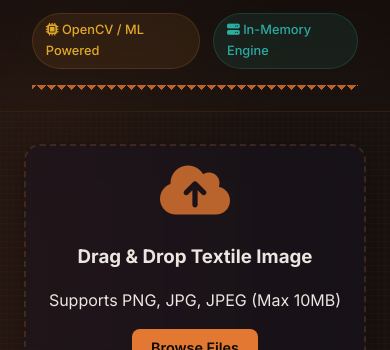
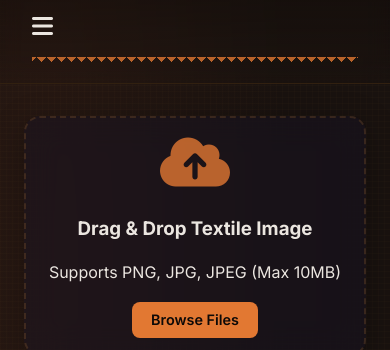
Before and after one commit to anshuman-sahoo1999/aam-net, a plain HTML site: page frontend/index.html in a window 390 px wide. Shown: the part 160-510 px from the top of the page. Drawn offline with nearby package versions, Linux system fonts and the light colour scheme.

Commit message:
Implement responsive navigation (hamburger on mobile, dropdown on desktop) and LaTeX styled formulas in Documentation via KaTeX

```diff
--- a/frontend/app.js
+++ b/frontend/app.js
@@ -52,6 +52,7 @@ document.addEventListener('DOMContentLoaded', () => {
     setupViewTabs();
     setupModelSelector();
     setupExportButtons();
+    setupResponsiveNavigation();
 });
 
 // Drag & Drop Setup
@@ -545,3 +546,46 @@ window.switchDocTab = function(tabId) {
         }
     });
 };
+
+// Responsive Navigation Event Handlers
+function setupResponsiveNavigation() {
+    const navToggle = document.getElementById('navToggle');
+    const navMenu = document.getElementById('navMenu');
+    const docDropdownToggle = document.getElementById('docDropdownToggle');
+
+    // Toggle mobile menu drawer
+    if (navToggle) {
+        navToggle.addEventListener('click', (e) => {
+            e.stopPropagation();
+            navMenu.classList.toggle('active');
+        });
+    }
+
+    // Toggle sub-dropdown list on mobile view when clicking "Documentation"
+    if (docDropdownToggle) {
+        docDropdownToggle.addEventListener('click', (e) => {
+            if (window.innerWidth <= 992) {
+                e.preventDefault();
+                e.stopPropagation();
+                docDropdownToggle.parentElement.classList.toggle('active');
+            }
+        });
+    }
+
+    // Close mobile menu if clicking anywhere else
+    document.addEventListener('click', () => {
+        if (navMenu && navMenu.classList.contains('active')) {
+            navMenu.classList.remove('active');
+        }
+    });
+
+    // Global helper to close mobile menu after clicking links
+    window.closeMobileMenu = function() {
+        if (navMenu) {
+            navMenu.classList.remove('active');
+            if (docDropdownToggle) {
+                docDropdownToggle.parentElement.classList.remove('active');
+            }
+        }
+    };
+}
--- a/frontend/index.html
+++ b/frontend/index.html
@@ -10,6 +10,10 @@
     <link href="https://fonts.googleapis.com/css2?family=Inter:wght@300;400;500;600;700&family=Marcellus&display=swap" rel="stylesheet">
     <!-- FontAwesome for icons -->
     <link rel="stylesheet" href="https://cdnjs.cloudflare.com/ajax/libs/font-awesome/6.4.0/css/all.min.css">
+    <!-- KaTeX for beautiful math equations -->
+    <link rel="stylesheet" href="https://cdn.jsdelivr.net/npm/katex@0.16.8/dist/katex.min.css">
+    <script defer src="https://cdn.jsdelivr.net/npm/katex@0.16.8/dist/katex.min.js"></script>
+    <script defer src="https://cdn.jsdelivr.net/npm/katex@0.16.8/dist/contrib/auto-render.min.js" onload="renderMathInElement(document.body);"></script>
     <!-- Chart.js for analytics -->
     <script src="https://cdn.jsdelivr.net/npm/chart.js"></script>
     <link rel="stylesheet" href="styles.css">
@@ -26,10 +30,25 @@
                     <p>An Angular-Aware Machine Learning Framework for Automated Motif Feature Extraction and Orientation Mapping in Traditional Handloom Textiles</p>
                 </div>
             </div>
-            <div class="header-badges">
-                <span class="badge"><i class="fa-solid fa-microchip"></i> OpenCV / ML Powered</span>
-                <span class="badge secondary"><i class="fa-solid fa-server"></i> In-Memory Engine</span>
-            </div>
+
+            <button class="nav-toggle" id="navToggle" aria-label="Toggle Navigation">
+                <i class="fa-solid fa-bars"></i>
+            </button>
+
+            <nav class="nav-menu" id="navMenu">
+                <ul>
+                    <li><a href="#dropZone" class="nav-link">Analysis Canvas</a></li>
+                    <li class="nav-dropdown">
+                        <a href="#documentationSection" class="nav-link dropdown-toggle" id="docDropdownToggle">Documentation <i class="fa-solid fa-chevron-down"></i></a>
+                        <ul class="dropdown-menu-list">
+                            <li><a href="#documentationSection" onclick="switchDocTab('algorithms'); closeMobileMenu();">Pipeline Algorithms</a></li>
+                            <li><a href="#documentationSection" onclick="switchDocTab('mathematics'); closeMobileMenu();">Mathematical Formulas</a></li>
+                            <li><a href="#documentationSection" onclick="switchDocTab('developer'); closeMobileMenu();">Developer Info</a></li>
+                        </ul>
+                    </li>
+                    <li><a href="https://github.com/anshuman-sahoo1999/aam-net" target="_blank" class="nav-link"><i class="fa-brands fa-github"></i> GitHub</a></li>
+                </ul>
+            </nav>
         </div>
         <div class="temple-border-divider"></div>
     </header>
@@ -228,29 +247,29 @@
                         <div class="formula-box">
                             <h5>PCA Centroid Localization</h5>
                             <div class="math-display">
-                                X̄ = <sup>1</sup>/<sub>N</sub> ∑ x<sub>i</sub> &nbsp;&nbsp;&nbsp;&nbsp; Ȳ = <sup>1</sup>/<sub>N</sub> ∑ y<sub>i</sub>
+                                $$\bar{x} = \frac{1}{N}\sum_{i=1}^{N} x_i, \quad \bar{y} = \frac{1}{N}\sum_{i=1}^{N} y_i$$
                             </div>
                             <p>Subtracts the centroid coordinates to center the contour data points.</p>
                         </div>
                         <div class="formula-box">
                             <h5>Covariance Matrix (C)</h5>
                             <div class="math-display">
-                                C = <sup>1</sup>/<sub>N-1</sub> P<sub>centered</sub><sup>T</sup> P<sub>centered</sub>
+                                $$C = \frac{1}{N-1} P_{\text{centered}}^T P_{\text{centered}}$$
                             </div>
                             <p>Calculates the spatial spread of motif coordinates along 2D axes.</p>
                         </div>
                         <div class="formula-box">
                             <h5>Eigen Decomposition & Angle</h5>
                             <div class="math-display">
-                                det(C - λI) = 0 &nbsp;&nbsp;→&nbsp;&nbsp; θ = arctan2(v<sub>1y</sub>, v<sub>1x</sub>)
+                                $$\det(C - \lambda I) = 0 \implies \theta = \text{arctan2}(v_{1y}, v_{1x})$$
                             </div>
-                            <p>Resolves eigenvalues (λ) and eigenvectors (v<sub>1</sub>) to locate the principal orientation angle (θ).</p>
+                            <p>Resolves eigenvalues (\(\lambda\)) and eigenvectors (\(v_1\)) to locate the principal orientation angle (\(\theta\)).</p>
                         </div>
                         <div class="formula-box">
                             <h5>GLCM Homogeneity & Contrast</h5>
-                            <div class="math-display font-small">
-                                Homogeneity = ∑ [ P(i,j) / (1 + |i-j|²) ] <br>
-                                Contrast = ∑ [ |i-j|² P(i,j) ]
+                            <div class="math-display">
+                                $$\text{Homogeneity} = \sum_{i,j} \frac{P(i,j)}{1 + (i-j)^2}$$
+                                $$\text{Contrast} = \sum_{i,j} (i-j)^2 P(i,j)$$
                             </div>
                             <p>Measures local micro-texture regularity and contrast variance across weavings.</p>
                         </div>
--- a/frontend/styles.css
+++ b/frontend/styles.css
@@ -100,25 +100,152 @@ body {
     max-width: 750px;
 }
 
-.header-badges {
-    display: flex;
-    gap: 0.8rem;
+/* Navigation Menu Styles */
+.nav-toggle {
+    display: none;
+    background: transparent;
+    border: none;
+    color: var(--text-main);
+    font-size: 1.5rem;
+    cursor: pointer;
+    transition: var(--transition);
 }
 
-.badge {
-    background: rgba(212, 140, 55, 0.1);
-    border: 1px solid var(--card-border);
+.nav-toggle:hover {
     color: var(--secondary);
-    padding: 0.4rem 0.8rem;
-    border-radius: 50px;
-    font-size: 0.8rem;
-    font-weight: 500;
 }
 
-.badge.secondary {
-    background: rgba(42, 173, 160, 0.1);
-    border-color: rgba(42, 173, 160, 0.2);
-    color: var(--accent-teal);
+.nav-menu ul {
+    list-style: none;
+    display: flex;
+    align-items: center;
+    gap: 1.5rem;
+    margin: 0;
+    padding: 0;
+}
+
+.nav-link {
+    color: var(--text-main);
+    text-decoration: none;
+    font-size: 0.95rem;
+    font-weight: 500;
+    transition: var(--transition);
+    display: flex;
+    align-items: center;
+    gap: 0.4rem;
+}
+
+.nav-link:hover {
+    color: var(--secondary);
+}
+
+/* Dropdown styling for Desktop */
+.nav-dropdown {
+    position: relative;
+}
+
+.dropdown-menu-list {
+    position: absolute;
+    top: 100%;
+    right: 0;
+    background: var(--bg-darker);
+    border: 1px solid var(--card-border);
+    border-radius: 8px;
+    padding: 0.5rem 0;
+    min-width: 200px;
+    box-shadow: 0 4px 12px rgba(0,0,0,0.5);
+    opacity: 0;
+    visibility: hidden;
+    transform: translateY(10px);
+    transition: var(--transition);
+    z-index: 110;
+    display: flex;
+    flex-direction: column;
+}
+
+.nav-dropdown:hover .dropdown-menu-list {
+    opacity: 1;
+    visibility: visible;
+    transform: translateY(0);
+}
+
+.dropdown-menu-list li {
+    width: 100%;
+}
+
+.dropdown-menu-list a {
+    color: var(--text-muted);
+    text-decoration: none;
+    font-size: 0.85rem;
+    padding: 0.6rem 1.2rem;
+    display: block;
+    transition: var(--transition);
+    cursor: pointer;
+}
+
+.dropdown-menu-list a:hover {
+    background: rgba(212, 140, 55, 0.1);
+    color: var(--secondary);
+}
+
+/* Responsive Mobile Navigation */
+@media (max-width: 992px) {
+    .nav-toggle {
+        display: block;
+    }
+
+    .nav-menu {
+        position: absolute;
+        top: 100%;
+        left: 0;
+        right: 0;
+        background: var(--bg-darker);
+        border-bottom: 1px solid var(--card-border);
+        max-height: 0;
+        overflow: hidden;
+        transition: max-height 0.3s ease-in-out;
+        z-index: 99;
+    }
+
+    .nav-menu.active {
+        max-height: 350px;
+        overflow-y: auto;
+    }
+
+    .nav-menu ul {
+        flex-direction: column;
+        align-items: stretch;
+        padding: 1rem;
+        gap: 0;
+    }
+
+    .nav-menu li {
+        width: 100%;
+    }
+
+    .nav-link {
+        padding: 0.8rem 1rem;
+        border-bottom: 1px solid rgba(255,255,255,0.02);
+    }
+
+    .dropdown-menu-list {
+        position: static;
+        opacity: 1;
+        visibility: visible;
+        transform: none;
+        box-shadow: none;
+        border: none;
+        background: rgba(0, 0, 0, 0.15);
+        padding: 0 0 0 1.5rem;
+        max-height: none;
+        display: none;
+        flex-direction: column;
+    }
+
+    /* Toggle active sub-dropdown class on mobile */
+    .nav-dropdown.active .dropdown-menu-list {
+        display: flex;
+    }
 }
 
 /* Traditional Handloom Temple Border Divider */
```
